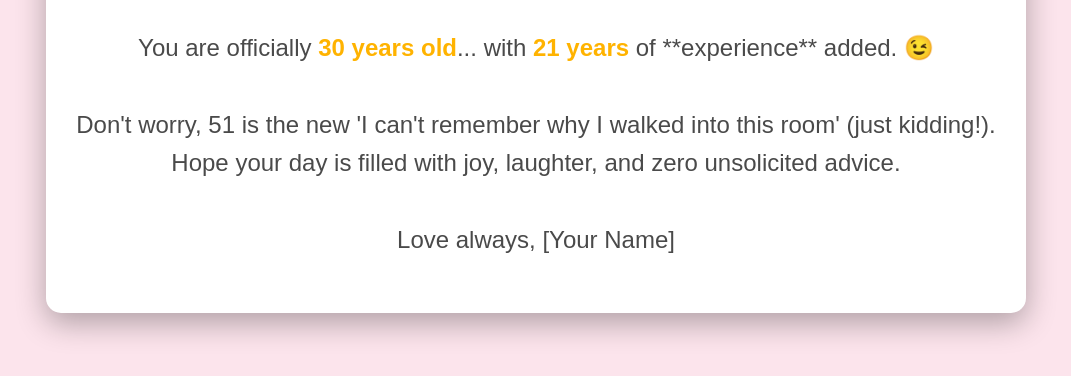
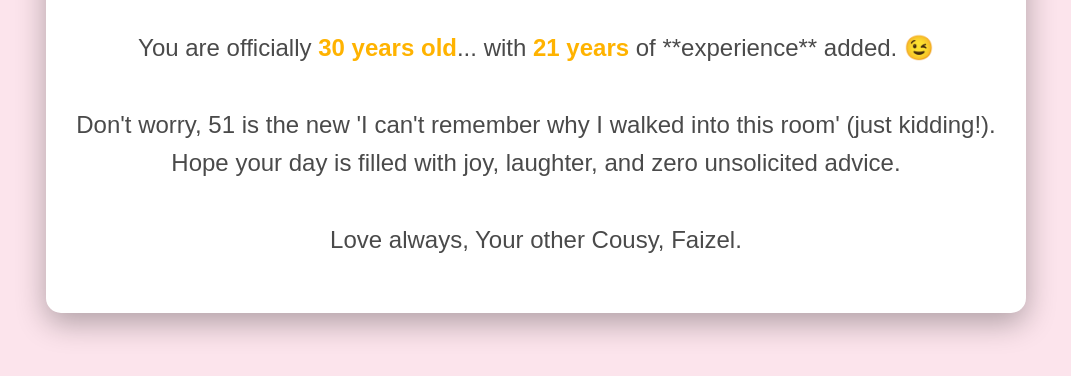
Before and after one commit to xyzsites/bday, a plain HTML site: page index.html in a window 1280 px wide. Both pictures are taken after a click on the button "PRESS ME FOR A SURPRISE!". Shown: the part 304-680 px from the top of the page, without its empty margins (104-1175 px from the left). Drawn offline with Linux system fonts and the light colour scheme.

Commit message:
Update index.html

```diff
--- a/index.html
+++ b/index.html
@@ -93,7 +93,7 @@
             <br>
             Hope your day is filled with joy, laughter, and zero unsolicited advice.
             <br><br>
-            Love always, [Your Name]
+            Love always, Your other Cousy, Faizel.
         </p>
     </div>
 
```
